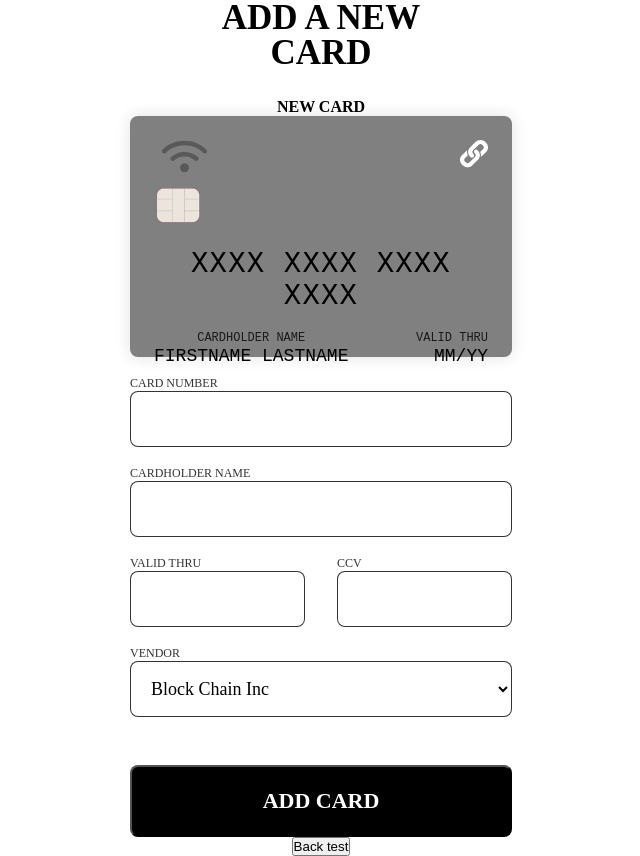
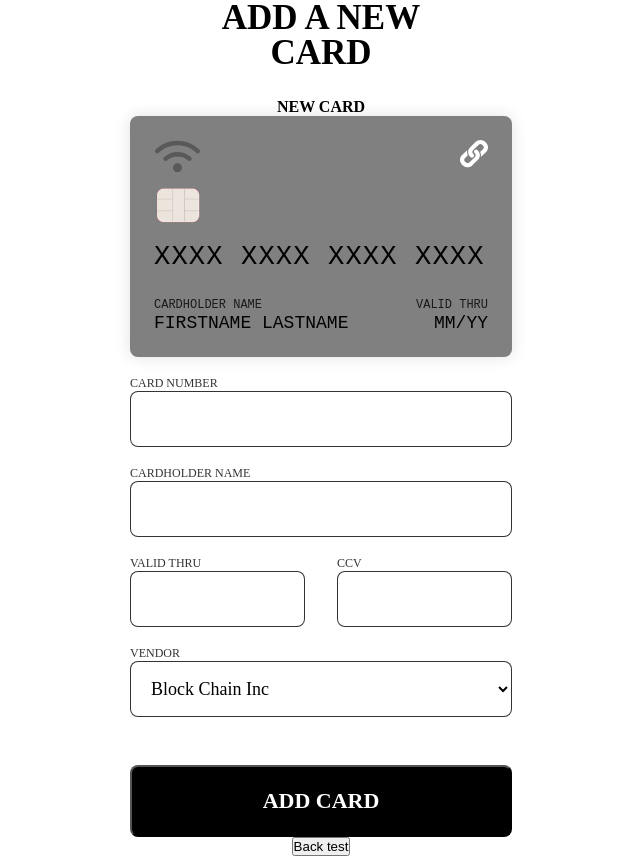
Before and after one commit to cozyhorse/JS2023_SuperGuardians_E-Wallet, a React (Vite) app: page /addcard in a window 1280 px wide. Shown: the whole page, without its empty margins (319-959 px from the left). Built offline with nearby package versions, Linux system fonts and the light colour scheme; a web font is replaced by a local one.

Commit message:
fixed card CSS

```diff
--- a/src/components/Card/Card.scss
+++ b/src/components/Card/Card.scss
@@ -10,7 +10,7 @@
   padding: 1.5rem;
   border-radius: 8px;
   box-shadow: 0px 0px 16px 0px rgba(0, 0, 0, 0.12);
-  gap: 1.2rem;
+  gap: 0.7rem;
   text-align: center;
   .card-container__row {
     display: flex;
@@ -29,6 +29,7 @@ img {
   height: auto;
   opacity: 30%;
   margin-top: -0.4rem;
+  margin-left: -0.8rem;
 }
 
 .chip img {
@@ -39,7 +40,7 @@ img {
 .card-number {
   display: flex;
   flex: 1;
-  font-size: 1.813rem;
+  font-size: 1.7rem;
   font-weight: 400;
   line-height: 2rem;
   letter-spacing: 0.04em;
@@ -62,6 +63,7 @@ img {
   font-family: "PT Mono", monospace;
   font-size: 0.75rem;
   line-height: 13.44px;
+  align-self: flex-start;
 }
 
 .card-text-style {
@@ -69,7 +71,7 @@ img {
   font-size: 18px;
   line-height: 20.16px;
 }
- h1 {
+h1 {
   width: 250px;
   height: 98px;
   top: 9px;
@@ -80,4 +82,4 @@ img {
   line-height: 35px;
   letter-spacing: 0em;
   text-align: center;
- }
+}
```
